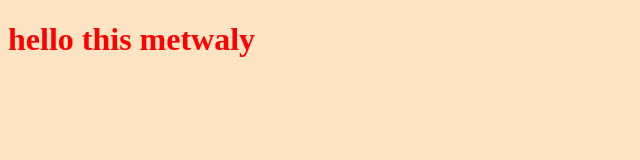
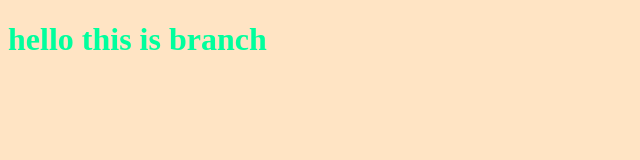
Before and after one commit to metwaly564/proj, a plain HTML site: page index.html in a window 1280 px wide. Shown: the whole page, without its empty margins (0-640 px from the left). Drawn offline with Linux system fonts and the light colour scheme.

Commit message:
changing style for the title

```diff
--- a/index.html
+++ b/index.html
@@ -8,7 +8,7 @@
     <title>Document</title>
 </head>
 <body>
-    <h1>hello this metwaly</h1>
+    <h1>hello this is branch</h1>
 </body>
 <script src="app.js"></script>
 </html>
--- a/style.css
+++ b/style.css
@@ -1,6 +1,6 @@
 h1
 {
-color: red;
+color: rgb(0, 255, 157);
 }
 body
 {
```
